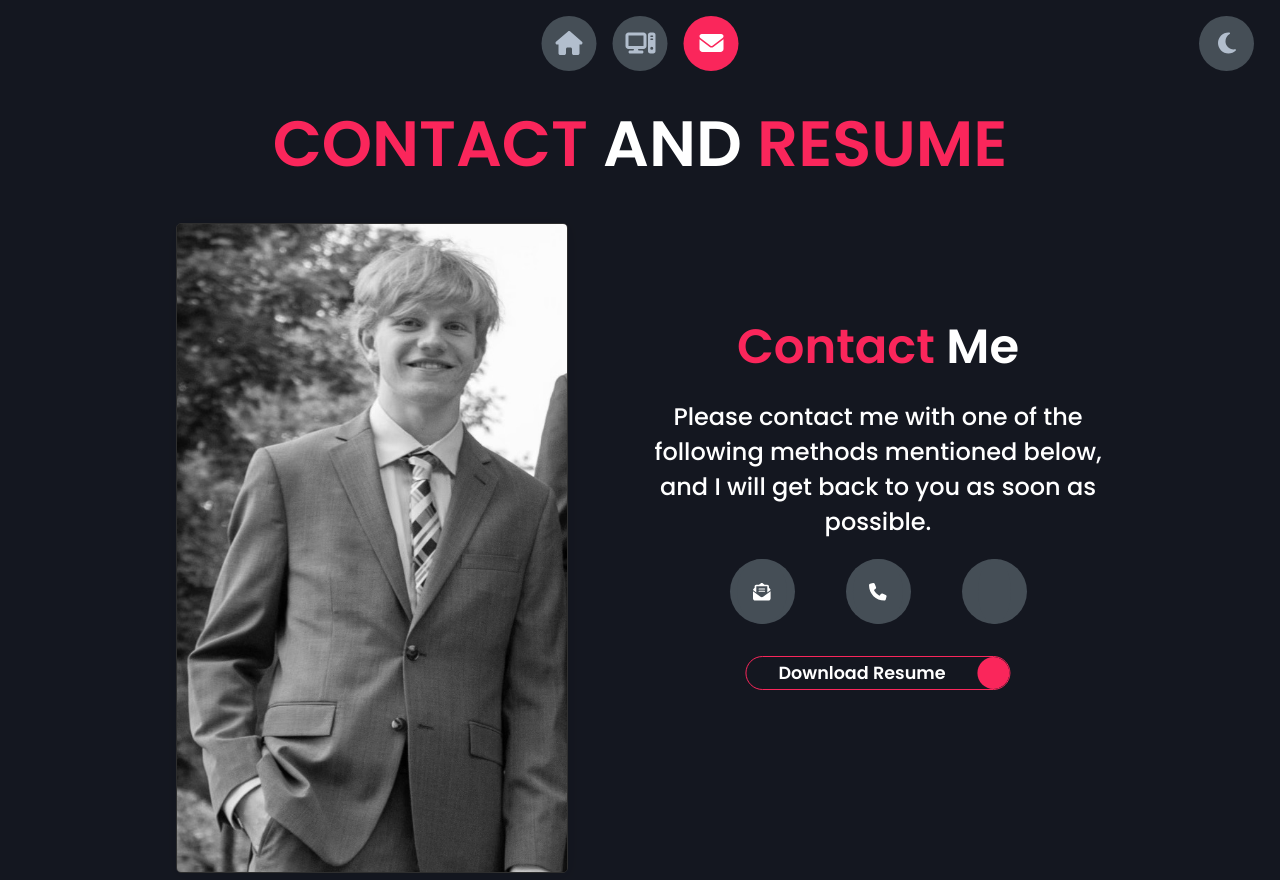
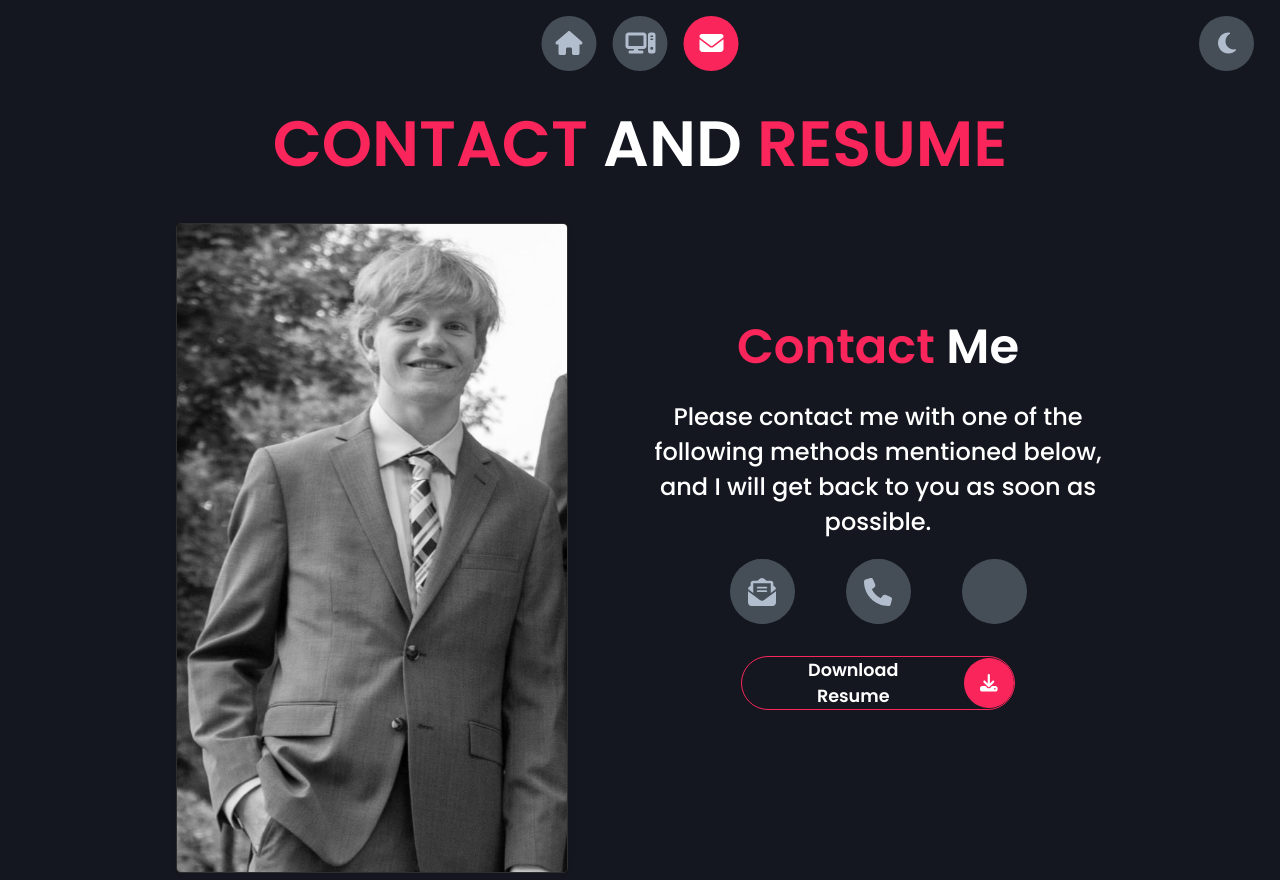
Before and after one commit to nathan-probert/react-portfolio, a React (Create React App) app: page /contact in a window 1280 px wide. Built offline with nearby package versions, Linux system fonts and the light colour scheme; the HTML template or start-up script is replaced by a standard one.

Commit message:
done main page in react, next clean up css code for the each component, see if i can reuse title components etc.

```diff
--- a/src/components/Contact/RightContact/rightcontact.css
+++ b/src/components/Contact/RightContact/rightcontact.css
@@ -107,7 +107,7 @@
     margin: auto;
     box-shadow: var(--box-shadow-1);
 }
-.right-side .contact-options a i {
+.right-side .contact-options a .btnImg {
     font-size: 1.75rem;
     color: var(--color-grey-2);
     pointer-events: none;
--- a/src/components/Contact/RightContact/rightcontact.js
+++ b/src/components/Contact/RightContact/rightcontact.js
@@ -6,17 +6,18 @@ import { FontAwesomeIcon } from "@fortawesome/react-fontawesome";
 import {
     faEnvelopeOpenText,
     faPhone,
-    faDownloads,
+    faDownload,
 } from "@fortawesome/free-solid-svg-icons";
 import { icon } from "@fortawesome/fontawesome-svg-core/import.macro";
 
 const linkedin = (
-    <FontAwesomeIcon icon={icon({ name: "linkedIn", style: "brands" })} />
+    <FontAwesomeIcon icon={icon({ name: "linkedIn", style: "brands" })} className="btnImg"/>
 );
 const envelope = (
     <FontAwesomeIcon icon={faEnvelopeOpenText} className="btnImg" />
 );
 const phone = <FontAwesomeIcon icon={faPhone} className="btnImg" />;
+const download = <FontAwesomeIcon icon={faDownload} className="btnImg" />;
 
 const RightContact = () => {
     return (
@@ -72,7 +73,7 @@ const RightContact = () => {
                             >
                                 <span className="btn-text">Download Resume</span>
                                 <span className="btn-icon">
-                                    <i className="fa fa-download"></i>
+                                    {download}
                                 </span>
                             </a>
                         </div>
```
